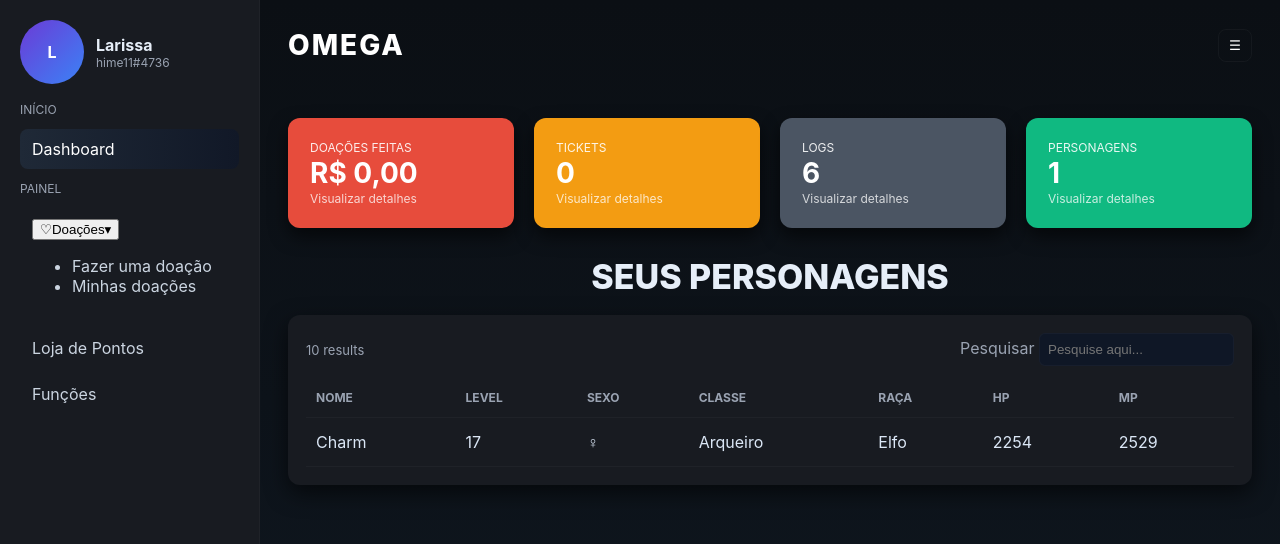
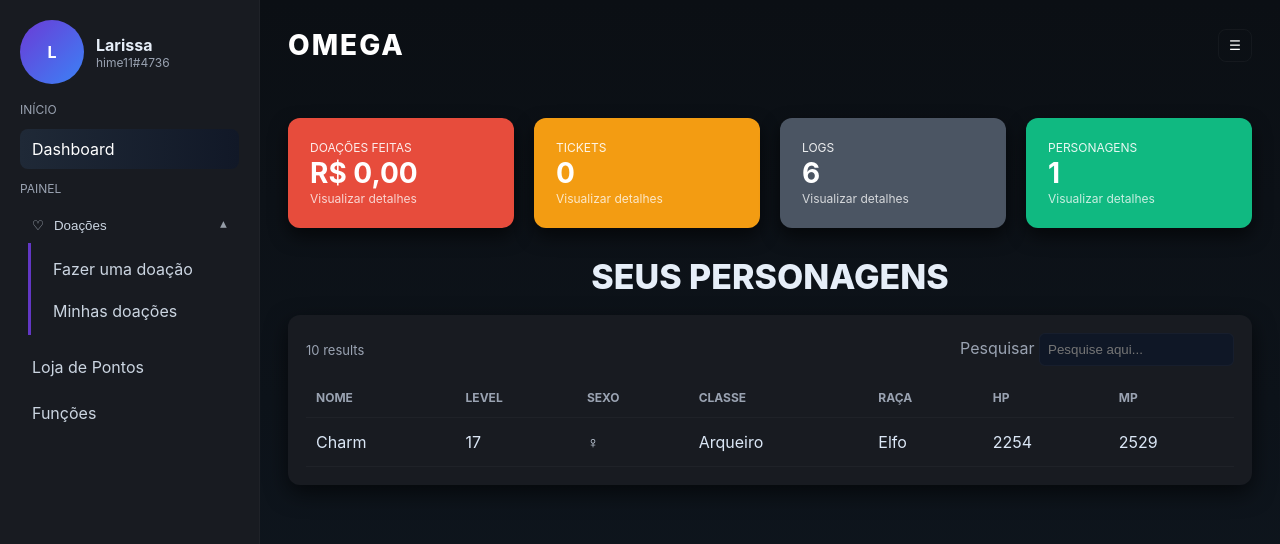
Before and after one commit to Larissa1232/evol, a React (Vite) app: page / in a window 1280 px wide. Shown: the top 544 px of the page. Built offline with nearby package versions, Linux system fonts and the light colour scheme.

Commit message:
Add smooth collapse animation to Doações submenu

```diff
--- a/src/components/PlayerSidebar.css
+++ b/src/components/PlayerSidebar.css
@@ -6,3 +6,16 @@
 .menu-section{font-size:12px;color:var(--muted);margin:12px 0}
 .menu-item{display:block;padding:10px 12px;border-radius:8px;color:#cbd5e1;text-decoration:none;margin-bottom:6px}
 .menu-item.active{background:linear-gradient(90deg,#1f2937,#111827);color:#fff}
+
+/* Donation dropdown styles */
+.menu-item.has-children{padding:0;margin-bottom:6px}
+.menu-link{display:flex;align-items:center;width:100%;padding:10px 12px;border-radius:8px;background:transparent;border:none;color:inherit;cursor:pointer}
+.menu-link .icon{margin-right:10px;opacity:0.9}
+.menu-link .label{flex:1;text-align:left}
+.menu-link .caret{opacity:0.7;transition:transform .15s}
+.menu-link .caret.open{transform:rotate(180deg)}
+
+.submenu{max-height:0;overflow:hidden;margin:0;padding-left:12px;padding-top:0;margin-left:8px;border-left:3px solid transparent;opacity:0;transition: max-height 260ms cubic-bezier(.2,.9,.2,1), opacity 180ms ease, padding-top 180ms ease}
+.submenu.open{max-height:280px;border-left-color:rgba(107,59,214,0.9);opacity:1;padding-top:8px;margin-bottom:12px}
+.submenu-item{display:block;padding:8px 10px;border-radius:6px;color:#cbd5e1;text-decoration:none;margin-bottom:6px}
+.submenu-item:hover{background:rgba(255,255,255,0.02);color:#fff}
```
